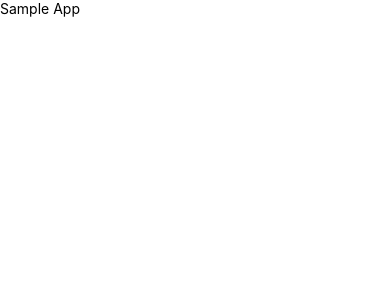
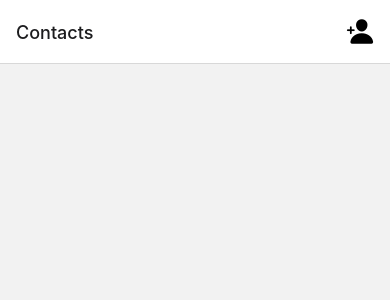
Before and after one commit to rameshvishnoi90904/My-Contacts, a React Native app: screen / in a window 390 px wide. Shown: the top 300 px of the page. Built offline with nearby package versions, Linux system fonts and the light colour scheme.

Commit message:
feat: Added navigation and placeholder screens

```diff
--- a/App.js
+++ b/App.js
@@ -1,20 +1,68 @@
-import React from 'react';
-import {
-  SafeAreaView,
-  ScrollView,
-  StatusBar,
-  StyleSheet,
-  Text,
-  useColorScheme,
-  View,
-} from 'react-native';
+import React, { useState, useContext, useEffect } from 'react';
+import {TouchableOpacity} from 'react-native';
+import { createStackNavigator } from '@react-navigation/stack';
+const Stack = createStackNavigator();
+
+import HomeScreen from './src/screens/HomeScreen';
+import EditContact from './src/screens/EditContact';
+import PreviewContact from './src/screens/PreviewContact';
+import { NavigationContainer, useNavigation } from '@react-navigation/native';
+import Icon from 'react-native-vector-icons/Ionicons'
+import { UserController, UserContext } from './src/context/context';
+
+import LoadingSpinner from './src/components/LoadingSpinner';
+
+function MyStack({}) {
+  const navigation = useNavigation();
+  const [initialLoading, setInitialLoading] = useState(true);
+  const [userState, updateState] = useContext(UserContext);
+
+  useEffect(() => {
+    setInitialLoading(false);
+  },[]);
+
+
+  const navigateToAddContact  = () => {
+    navigation.navigate('Edit Contact')
+  }
+
+  if (initialLoading) {
+    return (
+        <LoadingSpinner/>
+    )
+  }
+
+  return (
+    <Stack.Navigator>
+      <Stack.Screen name="Home" component={HomeScreen}
+       options={{
+         title: "Contacts",
+         headerRight: () => (
+          <TouchableOpacity
+          style={{paddingHorizontal: 16, paddingVertical: 8}}
+          accessibilityRole="button"
+          accessibilityLabel="Add Contact"
+          accessibilityHint="Opens new screen for creating new contact entry"
+          onPress={navigateToAddContact}>
+            <Icon name="md-person-add" size={28}/>
+          </TouchableOpacity>
+        ),
+      }}
+      />
+      <Stack.Screen name="Edit Contact" component={EditContact} />
+      <Stack.Screen name="Contact Details" component={PreviewContact} />
+    </Stack.Navigator>
+  );
+}
+
 
 const App = () => {
   return (
-    <SafeAreaView>
-        <Text>Sample App</Text>
-    </SafeAreaView>
-  );
-};
-
+    <NavigationContainer>
+      <UserController>
+        <MyStack/>
+      </UserController>
+    </NavigationContainer>
+  )
+}
 export default App;
--- a/src/context/context.js
+++ b/src/context/context.js
@@ -1,7 +1,5 @@
 import React, { useReducer, useMemo } from 'react';
 import PropTypes from 'prop-types';
-import AsyncStorage from '@react-native-async-storage/async-storage';
-import { sortUsers } from '../helper';
 const initialState = {
     contactList: [],
     syncEnabled: false
--- /dev/null
+++ b/src/screens/EditContact.js
@@ -0,0 +1,11 @@
+import React from 'react';
+import {Image, View, TouchableOpacity} from 'react-native';
+
+const EditContact = () => {
+    return (
+        <View>
+        </View>
+    )
+}
+
+export default EditContact;
--- /dev/null
+++ b/src/screens/HomeScreen.js
@@ -0,0 +1,11 @@
+import React from 'react';
+import {Image, View, TouchableOpacity, Text} from 'react-native';
+
+const HomeScreen = () => {
+    return (
+        <View>
+        </View>
+    )
+}
+
+export default HomeScreen;
--- /dev/null
+++ b/src/screens/PreviewContact.js
@@ -0,0 +1,11 @@
+import React from 'react';
+import {Image, View, TouchableOpacity} from 'react-native';
+
+const PreviewContact = () => {
+    return (
+        <View>
+        </View>
+    )
+}
+
+export default PreviewContact;
```
Also changed, not shown: package.json (+13 -6 lines), 2 other files (tests, documents, lock files or other folders).
